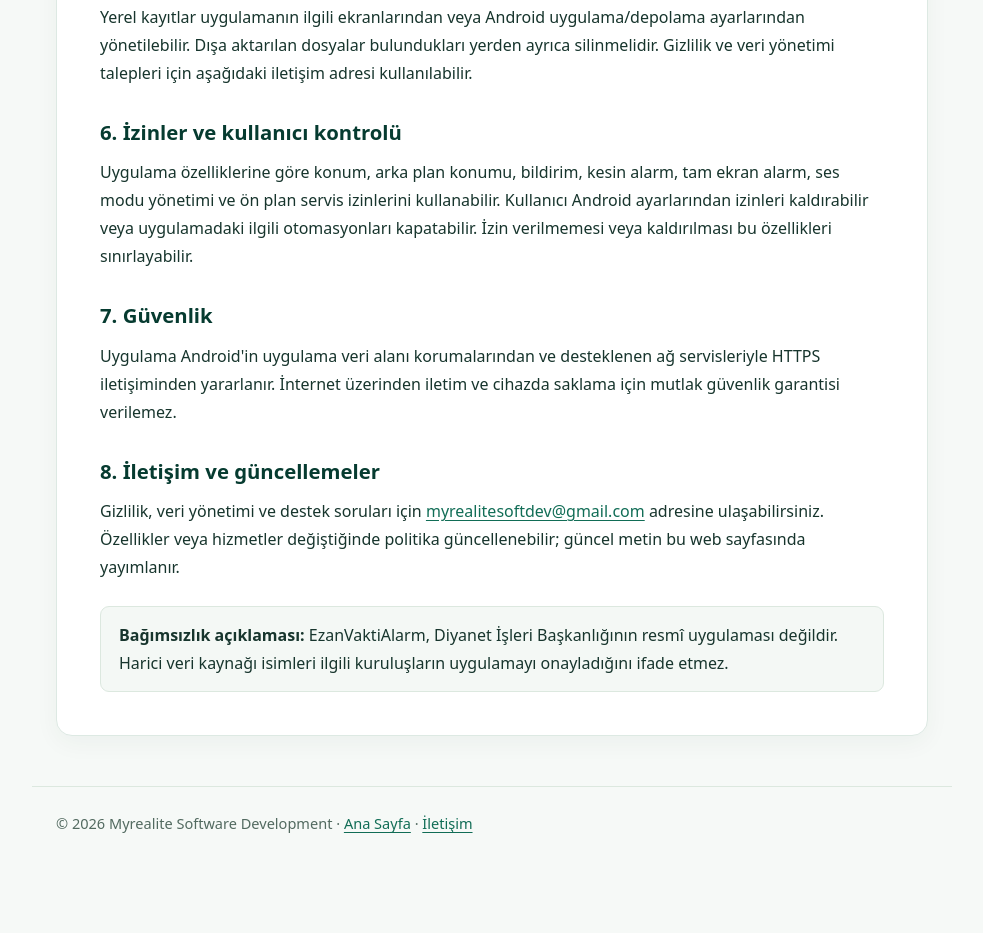
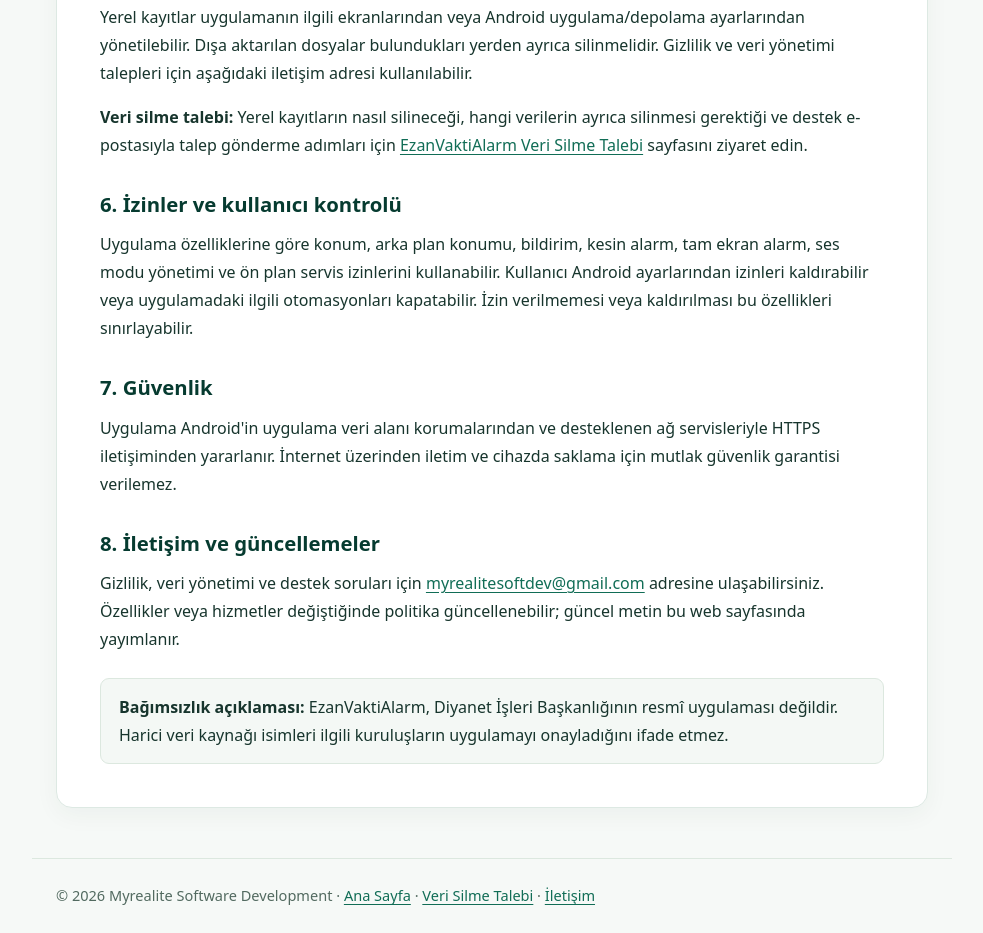
Before and after one commit to myrealite/EzanVaktiAlarm-Privacy, a plain HTML site: page privacy.html in a window 1280 px wide. Shown: the part 1831-2764 px from the top of the page, without its empty margins (148-1131 px from the left). Before the commit the page ends 2692 px from the top, so only its background shows below. Drawn offline with Linux system fonts and the light colour scheme.

Commit message:
site(play): link data deletion request page in public privacy and homepage

```diff
--- a/privacy.html
+++ b/privacy.html
@@ -40,6 +40,7 @@ footer{max-width:920px;margin:0 auto;padding:24px;color:#526a60;border-top:1px s
 <h2>5. Saklama, dışa aktarma ve silme</h2>
 <p>Alarmlar, zikir kayıtları, tercihler ve bazı konum kayıtları cihazdaki uygulama veri alanında saklanabilir. Kullanıcının dışarı aktardığı yedekler ve paylaştığı dosyalar seçilen başka depolama alanlarında veya uygulamalarda kalabilir. Uygulamayı kaldırmak ya da verilerini temizlemek, başka yerdeki dosyaları, gönderilmiş e-postaları ve üçüncü taraf hizmetlerin kayıtlarını otomatik olarak silmez.</p>
 <p>Yerel kayıtlar uygulamanın ilgili ekranlarından veya Android uygulama/depolama ayarlarından yönetilebilir. Dışa aktarılan dosyalar bulundukları yerden ayrıca silinmelidir. Gizlilik ve veri yönetimi talepleri için aşağıdaki iletişim adresi kullanılabilir.</p>
+<p><strong>Veri silme talebi:</strong> Yerel kayıtların nasıl silineceği, hangi verilerin ayrıca silinmesi gerektiği ve destek e-postasıyla talep gönderme adımları için <a href="data-deletion.html">EzanVaktiAlarm Veri Silme Talebi</a> sayfasını ziyaret edin.</p>
 <h2>6. İzinler ve kullanıcı kontrolü</h2>
 <p>Uygulama özelliklerine göre konum, arka plan konumu, bildirim, kesin alarm, tam ekran alarm, ses modu yönetimi ve ön plan servis izinlerini kullanabilir. Kullanıcı Android ayarlarından izinleri kaldırabilir veya uygulamadaki ilgili otomasyonları kapatabilir. İzin verilmemesi veya kaldırılması bu özellikleri sınırlayabilir.</p>
 <h2>7. Güvenlik</h2>
@@ -47,4 +48,4 @@ footer{max-width:920px;margin:0 auto;padding:24px;color:#526a60;border-top:1px s
 <h2>8. İletişim ve güncellemeler</h2>
 <p>Gizlilik, veri yönetimi ve destek soruları için <a href="mailto:myrealitesoftdev@gmail.com">myrealitesoftdev@gmail.com</a> adresine ulaşabilirsiniz. Özellikler veya hizmetler değiştiğinde politika güncellenebilir; güncel metin bu web sayfasında yayımlanır.</p>
 <div class="notice"><strong>Bağımsızlık açıklaması:</strong> EzanVaktiAlarm, Diyanet İşleri Başkanlığının resmî uygulaması değildir. Harici veri kaynağı isimleri ilgili kuruluşların uygulamayı onayladığını ifade etmez.</div>
-</article></main><footer>© 2026 Myrealite Software Development · <a href="./">Ana Sayfa</a> · <a href="mailto:myrealitesoftdev@gmail.com">İletişim</a></footer></body></html>
+</article></main><footer>© 2026 Myrealite Software Development · <a href="./">Ana Sayfa</a> · <a href="data-deletion.html">Veri Silme Talebi</a> · <a href="mailto:myrealitesoftdev@gmail.com">İletişim</a></footer></body></html>
```
